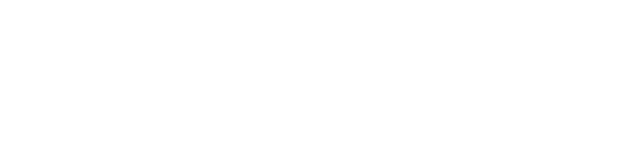
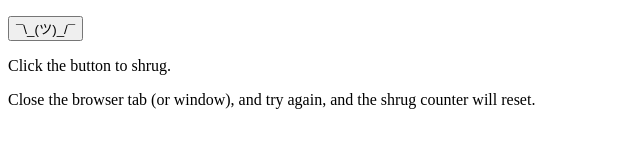
Before and after one commit to SamiSha99/week7_research, a plain HTML site: page sessionStorage/index.html in a window 1280 px wide. Shown: the whole page, without its empty margins (0-640 px from the left). Drawn offline with Linux system fonts and the light colour scheme.

Commit message:
Finished the session storage demo

```diff
--- a/sessionStorage/index.html
+++ b/sessionStorage/index.html
@@ -1,10 +1,13 @@
 <!DOCTYPE html>
 <html>
-  <head>
-    <meta charset="utf-8">
-    <title></title>
-  </head>
-  <body>
+<head>
 
-  </body>
+</head>
+<body>
+<p><button onclick="shrugCounter()" type="button">¯\_(ツ)_/¯</button></p>
+<div id="result"></div>
+<p>Click the button to shrug.</p>
+<p>Close the browser tab (or window), and try again, and the shrug counter will reset.</p>
+<script src="./sessionStorage.js" type="text/javascript"></script>
+</body>
 </html>
--- a/sessionStorage/sessionStorage.js
+++ b/sessionStorage/sessionStorage.js
@@ -0,0 +1,12 @@
+function shrugCounter() {
+    if(typeof(Storage) !== "undefined") {
+        if (sessionStorage.clickcount) {
+            sessionStorage.clickcount = Number(sessionStorage.clickcount)+1;
+        } else {
+            sessionStorage.clickcount = 1;
+        }
+        document.getElementById("result").innerHTML = "You have shruged " + sessionStorage.clickcount + " time(s) in this session. ¯\\_(ツ)_/¯";
+    } else {
+        document.getElementById("result").innerHTML = "Sorry, your browser does not support web storage...";
+    }
+}
```
